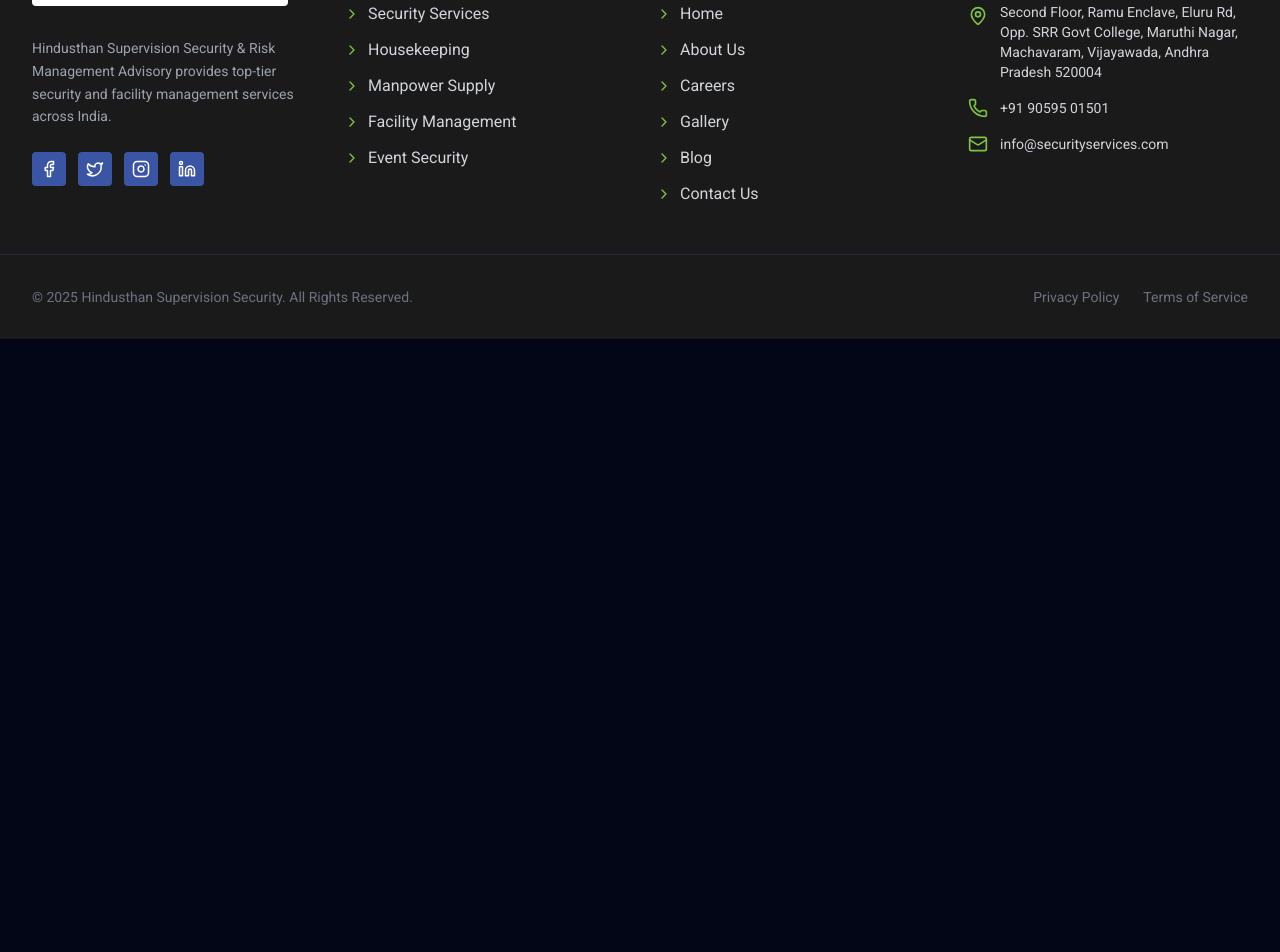
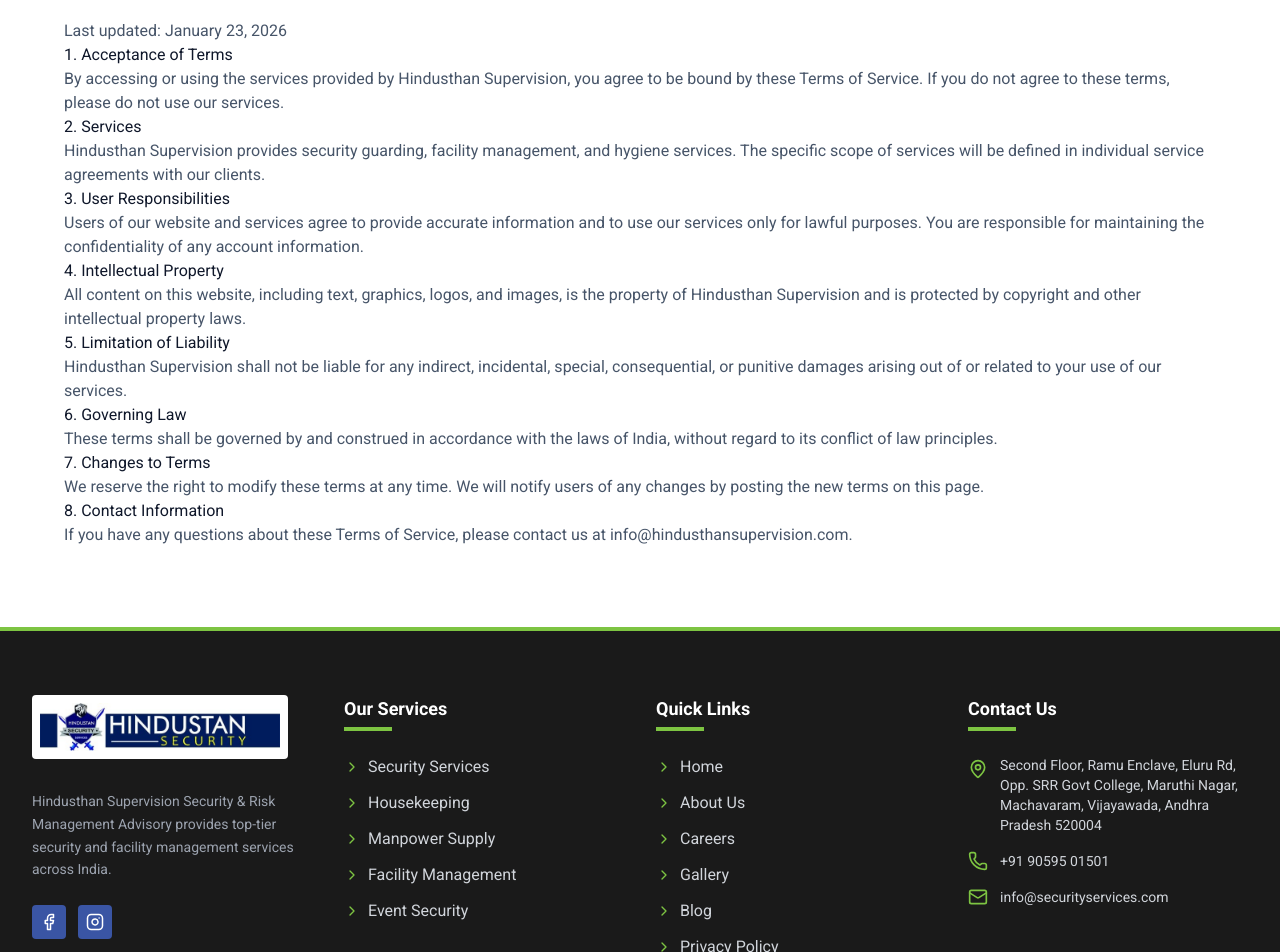
Before and after one commit to Stackvil/security_services, a React (Vite) app: page /terms-of-service in a window 1280 px wide. Shown: the part 461-1413 px from the top of the page. Before the commit the page ends 800 px from the top, so only its background shows below. Built offline with nearby package versions, Linux system fonts and the light colour scheme.

Commit message:
Add Privacy Policy and Terms of Service pages

```diff
--- a/src/App.tsx
+++ b/src/App.tsx
@@ -11,6 +11,8 @@
 import { Careers } from './pages/Careers';
 import { Gallery } from './pages/Gallery';
 import { Blog } from './pages/Blog';
+import { PrivacyPolicy } from './pages/PrivacyPolicy';
+import { TermsOfService } from './pages/TermsOfService';
 
 // ... existing imports ...
 
@@ -30,6 +32,8 @@
           <Route path="/careers" element={<Careers />} />
           <Route path="/gallery" element={<Gallery />} />
           <Route path="/blog" element={<Blog />} />
+          <Route path="/privacy-policy" element={<PrivacyPolicy />} />
+          <Route path="/terms-of-service" element={<TermsOfService />} />
         </Routes>
       </main>
       <Footer />
--- a/src/components/Layout/Footer.tsx
+++ b/src/components/Layout/Footer.tsx
@@ -1,5 +1,5 @@
 import { Link } from 'react-router-dom';
-import { Facebook, Twitter, Instagram, Linkedin, MapPin, Phone, Mail, ChevronRight } from 'lucide-react';
+import { Facebook, Instagram, MapPin, Phone, Mail, ChevronRight } from 'lucide-react';
 
 const logoSrc = `${import.meta.env.BASE_URL ?? '/'}images/logo.jpg.jpeg`;
 
@@ -19,9 +19,7 @@
           </p>
           <div className="flex gap-3">
             <a href="#" className="bg-primary-blue p-2 rounded hover:bg-primary-green transition-colors text-white"><Facebook size={18} /></a>
-            <a href="#" className="bg-primary-blue p-2 rounded hover:bg-primary-green transition-colors text-white"><Twitter size={18} /></a>
             <a href="#" className="bg-primary-blue p-2 rounded hover:bg-primary-green transition-colors text-white"><Instagram size={18} /></a>
-            <a href="#" className="bg-primary-blue p-2 rounded hover:bg-primary-green transition-colors text-white"><Linkedin size={18} /></a>
           </div>
         </div>
 
@@ -50,6 +48,8 @@
             <li><Link to="/careers" className="flex items-center hover:text-primary-green transition-colors"><ChevronRight size={16} className="text-primary-green mr-2" />Careers</Link></li>
             <li><Link to="/gallery" className="flex items-center hover:text-primary-green transition-colors"><ChevronRight size={16} className="text-primary-green mr-2" />Gallery</Link></li>
             <li><Link to="/blog" className="flex items-center hover:text-primary-green transition-colors"><ChevronRight size={16} className="text-primary-green mr-2" />Blog</Link></li>
+            <li><Link to="/privacy-policy" className="flex items-center hover:text-primary-green transition-colors"><ChevronRight size={16} className="text-primary-green mr-2" />Privacy Policy</Link></li>
+            <li><Link to="/terms-of-service" className="flex items-center hover:text-primary-green transition-colors"><ChevronRight size={16} className="text-primary-green mr-2" />Terms of Service</Link></li>
             <li><Link to="/contact" className="flex items-center hover:text-primary-green transition-colors"><ChevronRight size={16} className="text-primary-green mr-2" />Contact Us</Link></li>
           </ul>
         </div>
@@ -80,8 +80,8 @@
         <div className="container-custom flex flex-col md:flex-row justify-between items-center gap-4 text-sm text-gray-500">
           <p>&copy; {currentYear} Hindusthan Supervision Security. All Rights Reserved.</p>
           <div className="flex gap-6">
-            <Link to="/privacy" className="hover:text-white">Privacy Policy</Link>
-            <Link to="/terms" className="hover:text-white">Terms of Service</Link>
+            <Link to="/privacy-policy" className="hover:text-white">Privacy Policy</Link>
+            <Link to="/terms-of-service" className="hover:text-white">Terms of Service</Link>
           </div>
         </div>
       </div>
--- /dev/null
+++ b/src/pages/PrivacyPolicy.tsx
@@ -0,0 +1,54 @@
+import { SectionShell } from '../components/Sections/SectionShell';
+import { SEO } from '../components/SEO';
+
+export function PrivacyPolicy() {
+    return (
+        <main className="pt-24">
+            <SEO
+                title="Privacy Policy - Hindusthan Supervision"
+                description="Privacy Policy for Hindusthan Supervision Security Services. We value your privacy and protect your data."
+                keywords="privacy policy, security services privacy, data protection"
+            />
+            <SectionShell
+                eyebrow="Legal"
+                title="Privacy Policy"
+                subtitle="Your privacy is important to us. This policy outlines how we handle your personal information."
+            >
+                <div className="prose prose-slate max-w-none text-slate-600">
+                    <p>Last updated: January 23, 2026</p>
+
+                    <h2 className="text-slate-900">1. Information We Collect</h2>
+                    <p>
+                        We collect information you provide directly to us when you request a quote, contact us, or use our services. This may include your name, email address, phone number, and details about your security requirements.
+                    </p>
+
+                    <h2 className="text-slate-900">2. How We Use Your Information</h2>
+                    <p>
+                        We use the information we collect to:
+                    </p>
+                    <ul className="list-disc pl-5">
+                        <li>Provide, maintain, and improve our services.</li>
+                        <li>Respond to your comments, questions, and requests.</li>
+                        <li>Send you technical notices, updates, and security alerts.</li>
+                        <li>Communicate with you about services, offers, and events.</li>
+                    </ul>
+
+                    <h2 className="text-slate-900">3. Information Sharing</h2>
+                    <p>
+                        We do not share your personal information with third parties except as described in this policy or with your consent. We may share information with vendors and service providers who perform services on our behalf.
+                    </p>
+
+                    <h2 className="text-slate-900">4. Data Security</h2>
+                    <p>
+                        We take reasonable measures to help protect information about you from loss, theft, misuse, and unauthorized access, disclosure, alteration, and destruction.
+                    </p>
+
+                    <h2 className="text-slate-900">5. Contact Us</h2>
+                    <p>
+                        If you have any questions about this Privacy Policy, please contact us at info@hindusthansupervision.com.
+                    </p>
+                </div>
+            </SectionShell>
+        </main>
+    );
+}
--- /dev/null
+++ b/src/pages/TermsOfService.tsx
@@ -0,0 +1,63 @@
+import { SectionShell } from '../components/Sections/SectionShell';
+import { SEO } from '../components/SEO';
+
+export function TermsOfService() {
+    return (
+        <main className="pt-24">
+            <SEO
+                title="Terms of Service - Hindusthan Supervision"
+                description="Terms of Service for Hindusthan Supervision Security Services. Please read our terms carefully."
+                keywords="terms of service, legal, security services terms"
+            />
+            <SectionShell
+                eyebrow="Legal"
+                title="Terms of Service"
+                subtitle="By using our services, you agree to the following terms and conditions."
+            >
+                <div className="prose prose-slate max-w-none text-slate-600">
+                    <p>Last updated: January 23, 2026</p>
+
+                    <h2 className="text-slate-900">1. Acceptance of Terms</h2>
+                    <p>
+                        By accessing or using the services provided by Hindusthan Supervision, you agree to be bound by these Terms of Service. If you do not agree to these terms, please do not use our services.
+                    </p>
+
+                    <h2 className="text-slate-900">2. Services</h2>
+                    <p>
+                        Hindusthan Supervision provides security guarding, facility management, and hygiene services. The specific scope of services will be defined in individual service agreements with our clients.
+                    </p>
+
+                    <h2 className="text-slate-900">3. User Responsibilities</h2>
+                    <p>
+                        Users of our website and services agree to provide accurate information and to use our services only for lawful purposes. You are responsible for maintaining the confidentiality of any account information.
+                    </p>
+
+                    <h2 className="text-slate-900">4. Intellectual Property</h2>
+                    <p>
+                        All content on this website, including text, graphics, logos, and images, is the property of Hindusthan Supervision and is protected by copyright and other intellectual property laws.
+                    </p>
+
+                    <h2 className="text-slate-900">5. Limitation of Liability</h2>
+                    <p>
+                        Hindusthan Supervision shall not be liable for any indirect, incidental, special, consequential, or punitive damages arising out of or related to your use of our services.
+                    </p>
+
+                    <h2 className="text-slate-900">6. Governing Law</h2>
+                    <p>
+                        These terms shall be governed by and construed in accordance with the laws of India, without regard to its conflict of law principles.
+                    </p>
+
+                    <h2 className="text-slate-900">7. Changes to Terms</h2>
+                    <p>
+                        We reserve the right to modify these terms at any time. We will notify users of any changes by posting the new terms on this page.
+                    </p>
+
+                    <h2 className="text-slate-900">8. Contact Information</h2>
+                    <p>
+                        If you have any questions about these Terms of Service, please contact us at info@hindusthansupervision.com.
+                    </p>
+                </div>
+            </SectionShell>
+        </main>
+    );
+}
```
